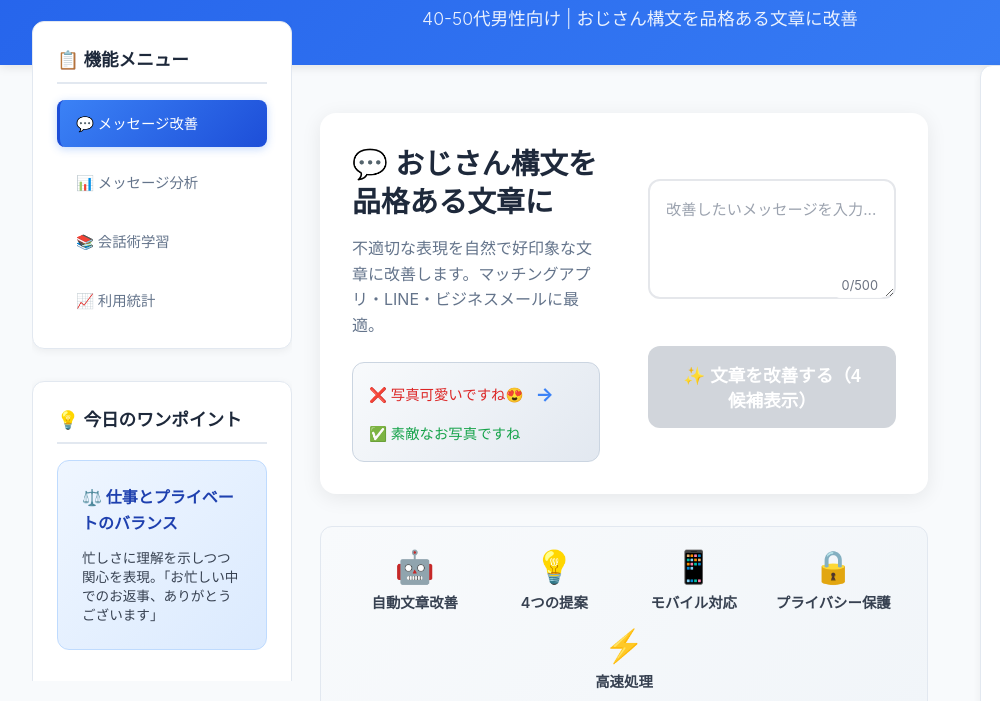
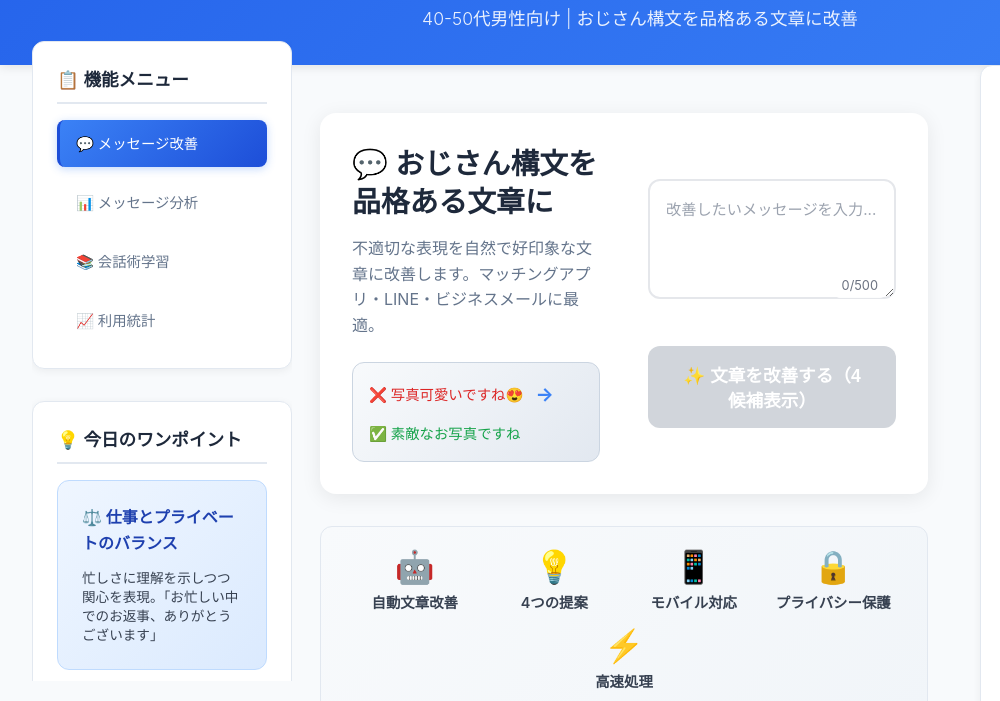
Before and after one commit to sironerit/datsuoji-pwa-site, a plain HTML site: page index.html in a window 1280 px wide. Shown: the part 99-800 px from the top of the page, 0-1000 px from the left. Drawn offline with Linux system fonts and the light colour scheme; grey boxes are pictures that could not be loaded.

Commit message:
Fix left sidebar position to avoid header overlap - increase top spacing to 140px

```diff
--- a/styles.css
+++ b/styles.css
@@ -1409,11 +1409,11 @@ body > * {
 /* Left Sidebar */
 .left-sidebar {
     position: fixed;
-    top: 120px; /* Below header */
+    top: 140px; /* Below header with extra spacing */
     left: 2rem;
     width: 260px;
     z-index: 100;
-    max-height: calc(100vh - 140px);
+    max-height: calc(100vh - 160px);
     overflow-y: auto;
 }
 
```
